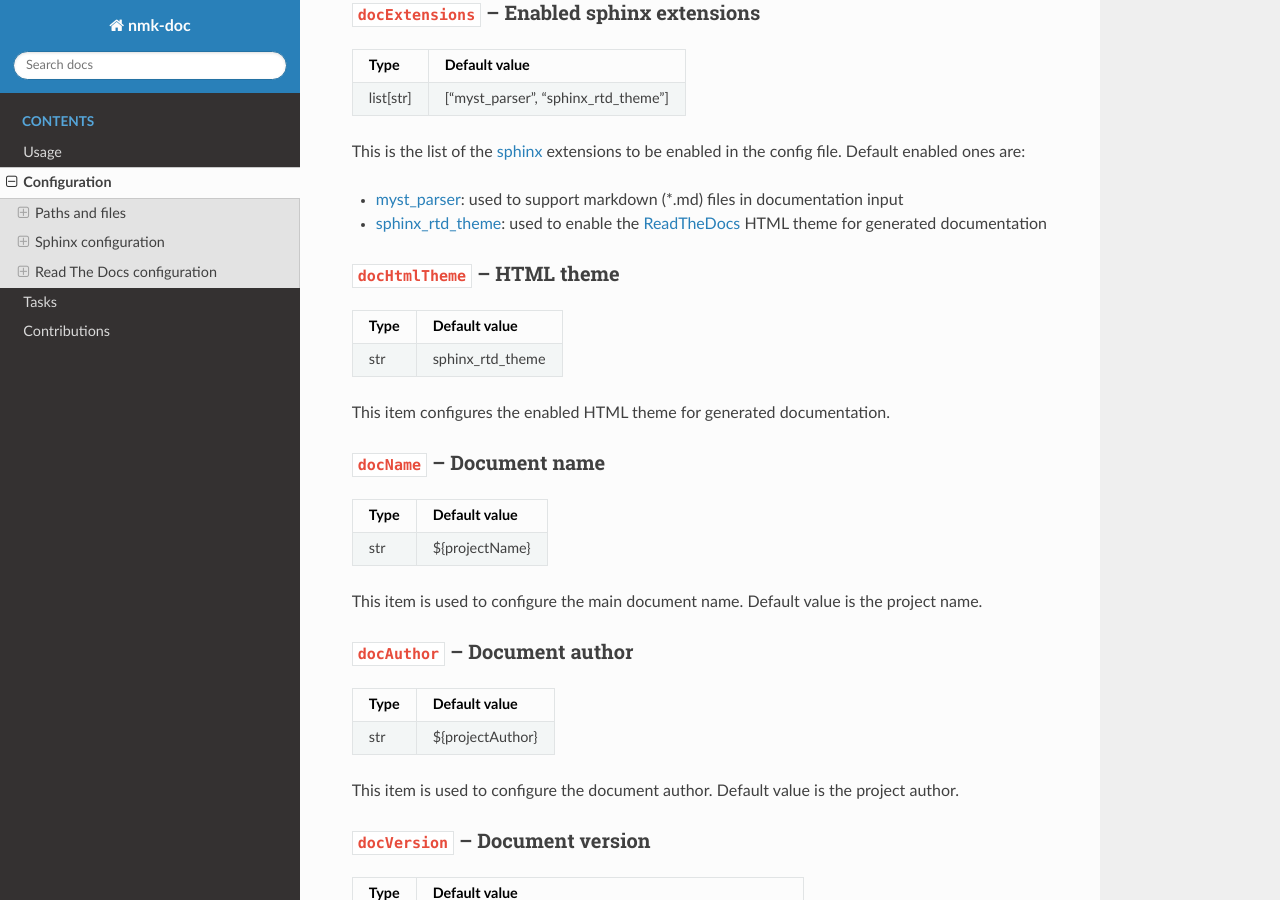
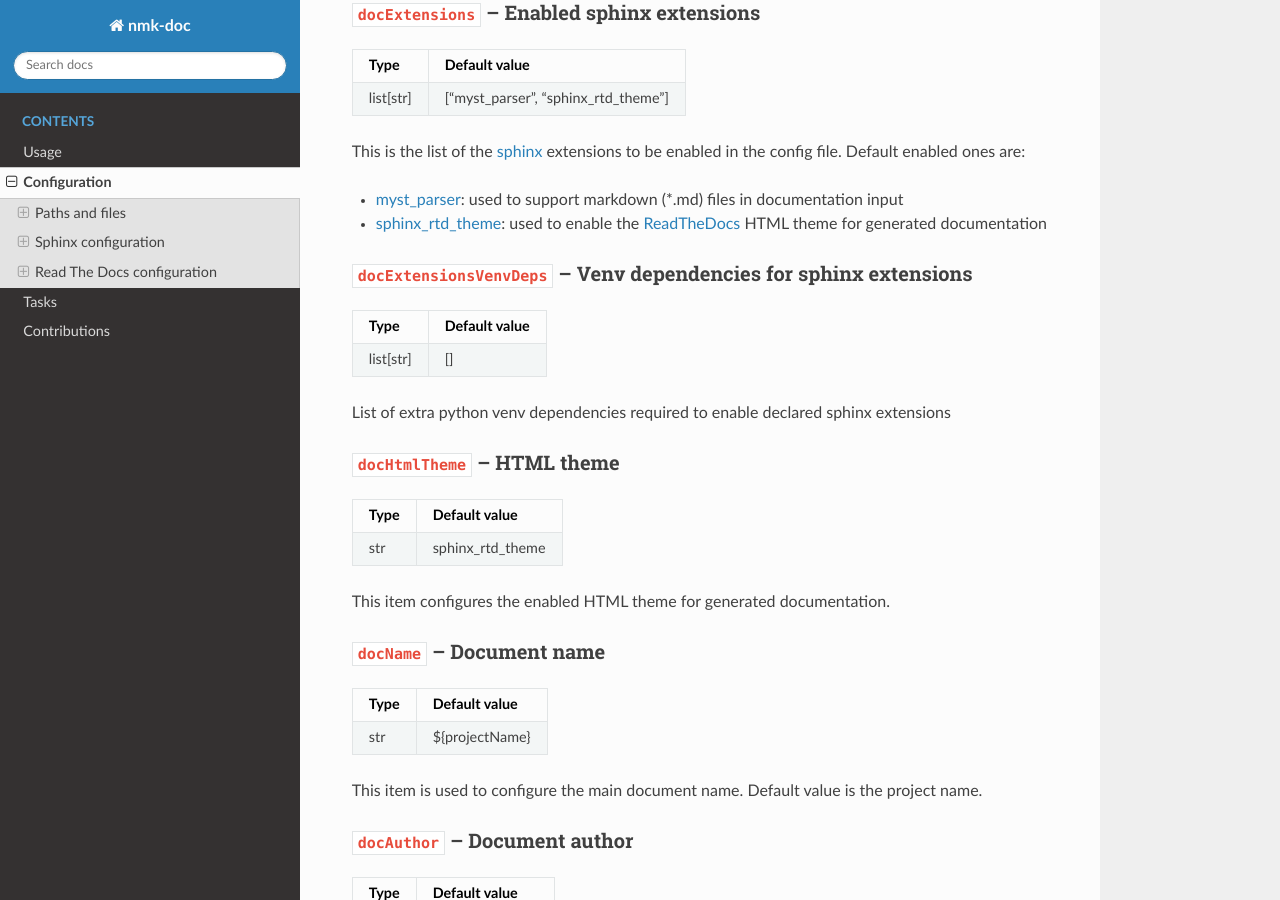
Before and after one commit to dynod/nmk-doc, a Sphinx documentation site: the page built from doc/config.md, in a window 1280 px wide and 900 px high, scrolled down 1676 px. Built offline with Sphinx 7.4.7 and the Read the Docs theme 2.0.0, drawn with Linux system fonts in a browser that asks for light colours.

Commit message:
Add extra config for sphinx extensions venv contrib -- resolves dynod/nmk#168

```diff
--- a/doc/conf.py
+++ b/doc/conf.py
@@ -9,7 +9,7 @@
 project = "nmk-doc"
 copyright = "2023, The dynod project"
 author = "The dynod project"
-release = "0.2.0"
+release = "0.3.0"
 
 # Extensions configuration
 extensions = ["autoapi.extension", "myst_parser", "sphinx_rtd_theme"]
--- a/doc/config.md
+++ b/doc/config.md
@@ -73,6 +73,14 @@ This is the path where [sphinx](https://www.sphinx-doc.org/) will generate the d
 This is the list of the [sphinx](https://www.sphinx-doc.org/) extensions to be enabled in the config file. Default enabled ones are:
 * [myst_parser](https://myst-parser.readthedocs.io/en/stable/index.html): used to support markdown (*.md) files in documentation input
 * [sphinx_rtd_theme](https://sphinx-rtd-theme.readthedocs.io/en/stable/index.html): used to enable the [ReadTheDocs](https://readthedocs.org/) HTML theme for generated documentation
+
+### **`docExtensionsVenvDeps`** -- Venv dependencies for sphinx extensions
+
+| Type       | Default value |
+|-           |-
+| list[str] | []
+
+List of extra python venv dependencies required to enable declared sphinx extensions
 
 ### **`docHtmlTheme`** -- HTML theme
 
--- a/src/nmk_doc/doc.yml
+++ b/src/nmk_doc/doc.yml
@@ -18,6 +18,9 @@ config:
     docExtensions:
         - myst_parser
         - sphinx_rtd_theme
+
+    # Extendable list for venv deps for projects which may need for other sphinx extensions
+    docExtensionsVenvDeps: []
 
     # Project name (default: shared name config)
     docName: ${projectName}
@@ -54,11 +57,12 @@ config:
     # Template file for ReadTheDocs automated build config
     docRTDConfigTemplate: ${BASEDIR}/templates/readthedocs.yaml.jinja
 
-    # Additional venv dependencies (sphinx itself + plugins)
+    # Additional venv dependencies (sphinx itself + plugins + external contributions)
     venvPkgDeps:
         - sphinx
         - sphinx_rtd_theme
         - myst-parser
+        - ${docExtensionsVenvDeps}
 
 tasks:
 
```
Also changed, not shown: 1 other file.
